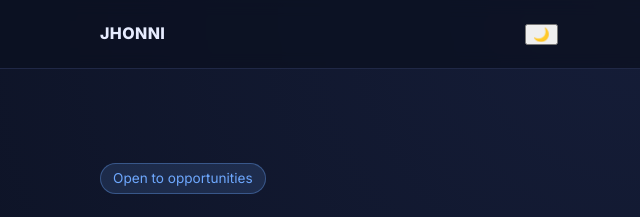
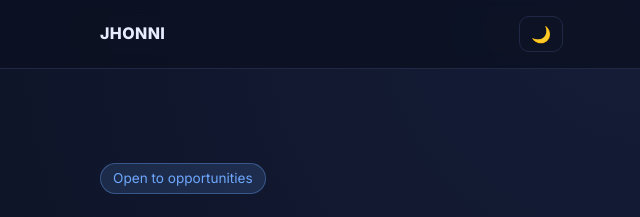
Before and after one commit to Johnny2275/MyPortfolio-jhonni, a plain HTML site: page index.html in a window 1280 px wide. Shown: the top 217 px of the page, 0-640 px from the left. Drawn offline with Linux system fonts and the light colour scheme.

Commit message:
Add theme toggle styles and nav actions layout

```diff
--- a/styles.css
+++ b/styles.css
@@ -15,6 +15,25 @@ body.light-mode {
   --primary: #4f46e5;
   --primary-strong: #2563eb;
   --border: #dbe3f0;
+}
+.nav-actions {
+  display: flex;
+  align-items: center;
+  gap: 0.75rem;
+}
+
+.theme-toggle {
+  background: transparent;
+  border: 1px solid var(--border);
+  color: var(--text);
+  border-radius: 10px;
+  padding: 0.45rem 0.7rem;
+  cursor: pointer;
+  font-size: 1rem;
+}
+
+.theme-toggle:hover {
+  background: rgba(255, 255, 255, 0.06);
 }
 
 * {
```
